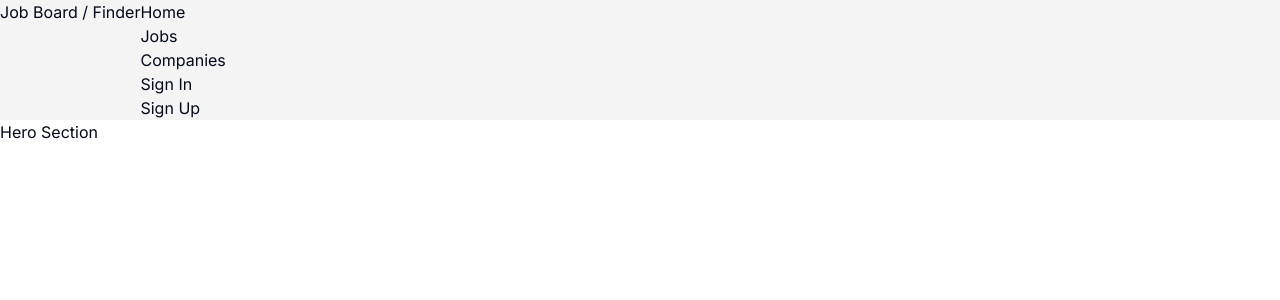
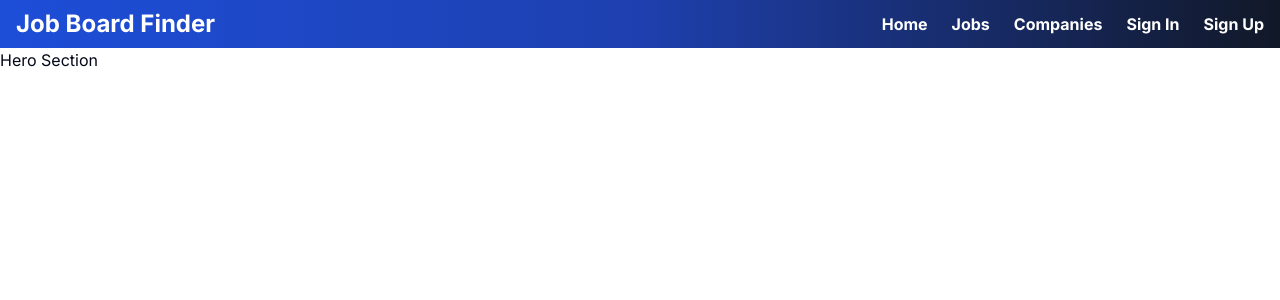
Before and after one commit to aaronaltman/job-board, a Next.js app: page / in a window 1280 px wide. Shown: the top 300 px of the page. Built offline with nearby package versions, Linux system fonts and the light colour scheme.

Commit message:
adding header

```diff
--- a/src/components/header-main.tsx
+++ b/src/components/header-main.tsx
@@ -2,12 +2,12 @@ import React from "react";
 
 export default function HeaderMain() {
   return (
-    <div className="">
-      <header className="flex bg-zinc-100">
-        <h1>Job Board / Finder</h1>
+    <div className="max-w-8xl mx-auto">
+      <header className="flex flex-col space-y-4 md:space-y-0 md:flex-row px-4 py-2 justify-between items-center bg-zinc-100 bg-gradient-to-r from-blue-700 via-blue-800 to-gray-900 ">
+        <p className=" text-white text-2xl font-bold ">Job Board Finder</p>
         <nav>
-          <ul>
-            <li>Home</li>
+          <ul className="flex flex-wrap space-x-6 text-white font-bold">
+            <li className="hover:bg-white/50">Home</li>
             <li>Jobs</li>
             <li>Companies</li>
             <li>Sign In</li>
```
